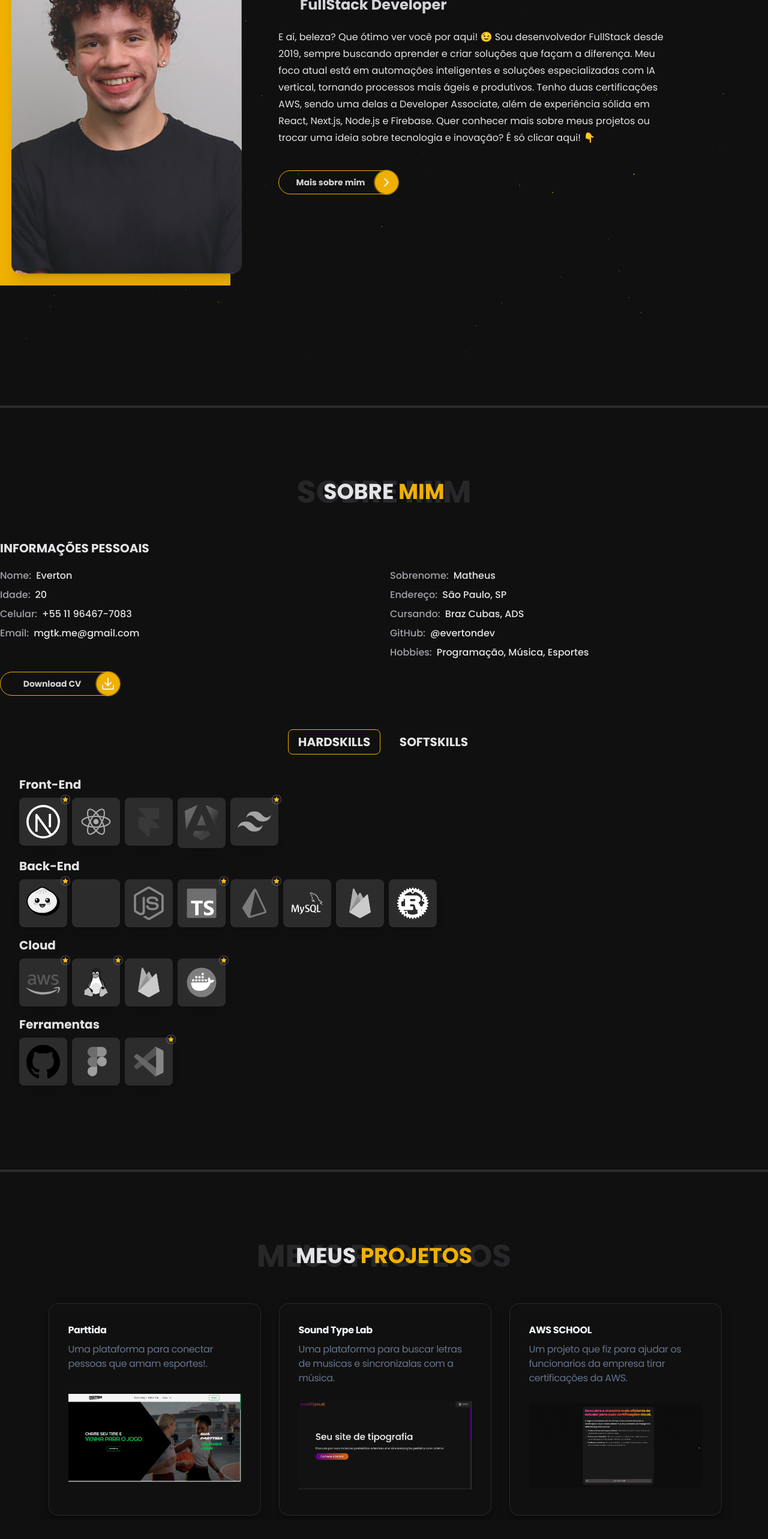
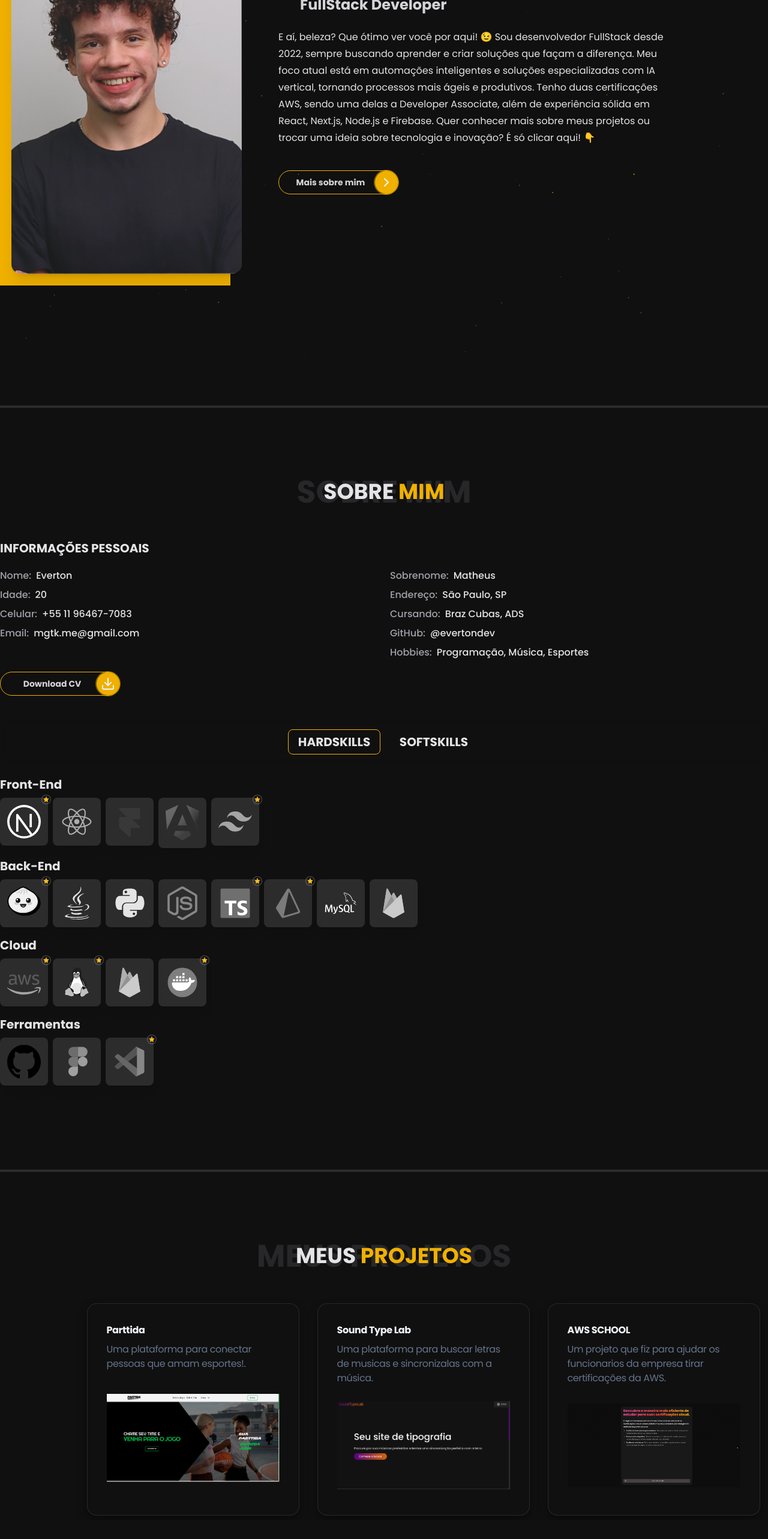
Before and after one commit to evertonmdev/evertonm-portfolio, a Next.js app: page / in a window 1280 px wide. Shown: the part 204-2770 px from the top of the page at 60% size. Built offline with nearby package versions, Linux system fonts and the light colour scheme; what @elysiajs/eden would draw is missing.

Commit message:
feat: atualizar layout e informações em várias seções do portfólio

```diff
--- a/src/assets/python-logo.tsx
+++ b/src/assets/python-logo.tsx
@@ -1,3 +1,3 @@
 import type { SVGProps } from "react";
-const Python = (props: SVGProps<SVGSVGElement>) => <svg xmlns="http://www.w3.org/2000/svg" fill="none" viewBox="16 16 32 32" {...props}><path fill="url(#a)" d="M31.885 16c-8.124 0-7.617 3.523-7.617 3.523l.01 3.65h7.752v1.095H21.197S16 23.678 16 31.876c0 8.196 4.537 7.906 4.537 7.906h2.708v-3.804s-.146-4.537 4.465-4.537h7.688s4.32.07 4.32-4.175v-7.019S40.374 16 31.885 16zm-4.275 2.454a1.394 1.394 0 1 1 0 2.79 1.393 1.393 0 0 1-1.395-1.395c0-.771.624-1.395 1.395-1.395z" /><path fill="url(#b)" d="M32.115 47.833c8.124 0 7.617-3.523 7.617-3.523l-.01-3.65H31.97v-1.095h10.832S48 40.155 48 31.958c0-8.197-4.537-7.906-4.537-7.906h-2.708v3.803s.146 4.537-4.465 4.537h-7.688s-4.32-.07-4.32 4.175v7.019s-.656 4.247 7.833 4.247zm4.275-2.454a1.393 1.393 0 0 1-1.395-1.395 1.394 1.394 0 1 1 1.395 1.395z" /><defs><linearGradient id="a" x1={19.075} x2={34.898} y1={18.782} y2={34.658} gradientUnits="userSpaceOnUse"><stop stopColor="#387EB8" /><stop offset={1} stopColor="#366994" /></linearGradient><linearGradient id="b" x1={28.809} x2={45.803} y1={28.882} y2={45.163} gradientUnits="userSpaceOnUse"><stop stopColor="#FFE052" /><stop offset={1} stopColor="#FFC331" /></linearGradient></defs></svg>;
+const Python = (props: SVGProps<SVGSVGElement>) => <svg xmlns="http://www.w3.org/2000/svg" viewBox="16 16 32 32" {...props}><path fill="url(#a)" d="M31.885 16c-8.124 0-7.617 3.523-7.617 3.523l.01 3.65h7.752v1.095H21.197S16 23.678 16 31.876c0 8.196 4.537 7.906 4.537 7.906h2.708v-3.804s-.146-4.537 4.465-4.537h7.688s4.32.07 4.32-4.175v-7.019S40.374 16 31.885 16zm-4.275 2.454a1.394 1.394 0 1 1 0 2.79 1.393 1.393 0 0 1-1.395-1.395c0-.771.624-1.395 1.395-1.395z" /><path fill="url(#b)" d="M32.115 47.833c8.124 0 7.617-3.523 7.617-3.523l-.01-3.65H31.97v-1.095h10.832S48 40.155 48 31.958c0-8.197-4.537-7.906-4.537-7.906h-2.708v3.803s.146 4.537-4.465 4.537h-7.688s-4.32-.07-4.32 4.175v7.019s-.656 4.247 7.833 4.247zm4.275-2.454a1.393 1.393 0 0 1-1.395-1.395 1.394 1.394 0 1 1 1.395 1.395z" /><defs><linearGradient id="a" x1={19.075} x2={34.898} y1={18.782} y2={34.658} gradientUnits="userSpaceOnUse"><stop stopColor="#387EB8" /><stop offset={1} stopColor="#366994" /></linearGradient><linearGradient id="b" x1={28.809} x2={45.803} y1={28.882} y2={45.163} gradientUnits="userSpaceOnUse"><stop stopColor="#FFE052" /><stop offset={1} stopColor="#FFC331" /></linearGradient></defs></svg>;
 export default Python;
--- a/src/components/modules/Tabs/TabsContent.tsx
+++ b/src/components/modules/Tabs/TabsContent.tsx
@@ -30,7 +30,7 @@ const TabsContent: React.FunctionComponent<ITabsContentProps> = ({
 	const indexes = ArrayTabs.map((tab) => tab.label);
 
 	return (
-		<div className="hiddenscroll z-20 w-full  h-full text-zinc-200 rounded-3xl pb-5 max-md:px-2 px-8 flex flex-col items-start justify-start overflow-y-auto">
+		<div className="hiddenscroll z-20 w-full  h-full text-zinc-200 rounded-3xl pb-5 max-md:px-2 flex flex-col items-start justify-start overflow-y-auto">
 			<Tabs states={states}>
 				{ArrayTabs.map((tab) => (
 					<Tab
--- a/src/components/sections/AboutMe.tsx
+++ b/src/components/sections/AboutMe.tsx
@@ -21,10 +21,7 @@ const AboutMe: React.FunctionComponent = () => {
 			/>
 
 			<div className="w-full h-full flex flex-col gap-10 max-lg:px-5">
-				<div className="col-span-3 row-span-3 w-full">
 				<PersonalInformation />
-				</div>
-				<div className="col-span-3 w-full">
 				<TabsContent
 					ArrayTabs={[
 						{ label: "HardSkills", isDefaultSelected: true },
@@ -36,7 +33,6 @@ const AboutMe: React.FunctionComponent = () => {
 					]}
 				/>
 			</div>
-			</div>
 		</section>
 	);
 };
--- a/src/components/sections/MyCareer.tsx
+++ b/src/components/sections/MyCareer.tsx
@@ -22,8 +22,6 @@ const MyCareer: React.FunctionComponent = () => {
 			{children}
 		</motion.div>
 	);
-
-
 
 	const timelineData = [
 		{
@@ -119,6 +117,7 @@ const MyCareer: React.FunctionComponent = () => {
 			)
 		}
 	];
+
 	return (
 		<section
 			id="mycareer"
--- a/src/components/sections/hard-skills/back-end.tsx
+++ b/src/components/sections/hard-skills/back-end.tsx
@@ -3,16 +3,20 @@ import FirebaseLogo from "@/assets/firebase-logo";
 import MySqlLogo from "@/assets/mysql-logo";
 import NodeJSLogo from "@/assets/nodejs-logo";
 import PrismaLogo from "@/assets/prisma-logo";
-import PythonLogo from "@/assets/python-logo";
-import RustLogo from "@/assets/rust-logo";
+// import PythonLogo from "@/assets/python-logo";
 import TypeScriptLogo from "@/assets/typescript-logo";
 import { CardHardSkill, ICardHardSkill } from "@/components/ui/card-hardskill";
 import * as React from "react";
+import { FaJava, FaPython } from "react-icons/fa6";
 
 const BackEndSkills: React.FunctionComponent = () => {
 	const backend_skills: ICardHardSkill[] = [
 		{ label: "Bun", children: <BunLogo />, isStarred: true },
-		{ label: "Python", children: <PythonLogo /> },
+		{
+			label: "Java",
+			children: <FaJava size={55} />,
+		},
+		{ label: "Python", children: <FaPython size={55} /> },
 		{ label: "NodeJS", children: <NodeJSLogo /> },
 		{ label: "TypeScript", children: <TypeScriptLogo />, isStarred: true },
 		{
@@ -22,7 +26,6 @@ const BackEndSkills: React.FunctionComponent = () => {
 		},
 		{ label: "MySql", children: <MySqlLogo className="invert" /> },
 		{ label: "firebase", children: <FirebaseLogo /> },
-		{ label: "Rust", children: <RustLogo className="invert" /> },
 	];
 
 	return (
--- a/src/components/sections/hard-skills/index.tsx
+++ b/src/components/sections/hard-skills/index.tsx
@@ -6,7 +6,7 @@ import ToolsSkills from "./tools";
 
 const HardSkills: React.FunctionComponent = () => {
 	return (
-		<div className="space-y-4">
+		<div className="space-y-4 w-full">
 			<FrontEndSkills />
 			<BackEndSkills />
 			<CloudSkills />
--- a/src/components/sections/home/greetings.tsx
+++ b/src/components/sections/home/greetings.tsx
@@ -50,7 +50,7 @@ const Greetings: React.FunctionComponent = () => {
 				>
 					E aí, beleza? Que ótimo ver você por aqui! 😉
 
-					Sou desenvolvedor FullStack desde 2019, sempre buscando aprender e criar soluções que façam a diferença. Meu foco atual está em automações inteligentes e soluções especializadas com IA vertical, tornando processos mais ágeis e produtivos. Tenho duas certificações AWS, sendo uma delas a Developer Associate, além de experiência sólida em React, Next.js, Node.js e Firebase.
+					Sou desenvolvedor FullStack desde 2022, sempre buscando aprender e criar soluções que façam a diferença. Meu foco atual está em automações inteligentes e soluções especializadas com IA vertical, tornando processos mais ágeis e produtivos. Tenho duas certificações AWS, sendo uma delas a Developer Associate, além de experiência sólida em React, Next.js, Node.js e Firebase.
 
 					Quer conhecer mais sobre meus projetos ou trocar uma ideia sobre tecnologia e inovação? É só clicar aqui! 👇
 				</motion.p>
--- a/src/components/ui/projects.tsx
+++ b/src/components/ui/projects.tsx
@@ -5,7 +5,7 @@ import { PinContainer } from "./3d-pin-card";
 
 const Projects: React.FunctionComponent = (props) => {
 	return (
-		<div className="md:hiddenscroll w-full h-fit py-10 flex justify-start items-start md:justify-center md:items-center  overflow-x-auto">
+		<div className="md:hiddenscroll pl-[10%] w-full h-fit py-10 flex justify-start items-start md:justify-center md:items-center  overflow-x-auto">
 			<ProjectContainer
 				title="Parttida"
 				href="https://parttida.vercel.app"
```
Lines whose indentation alone changed are shown as unchanged.
